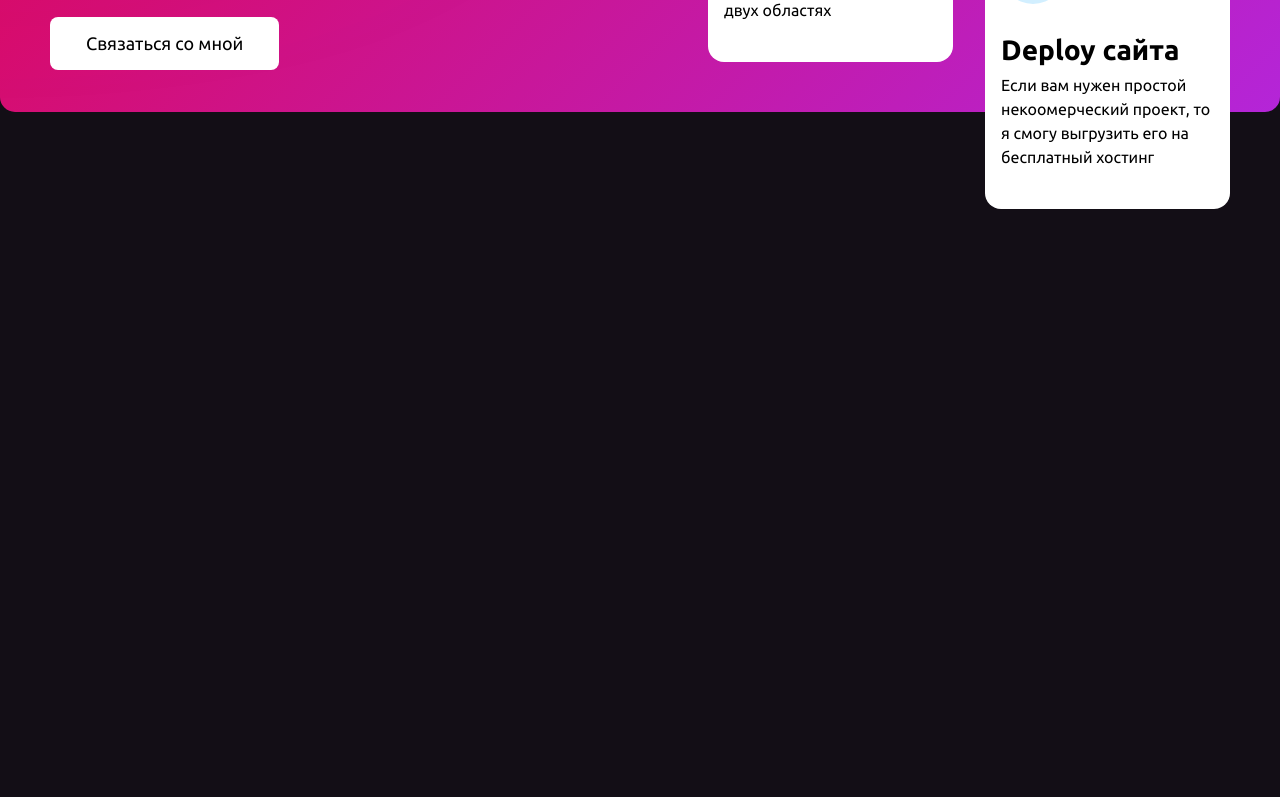
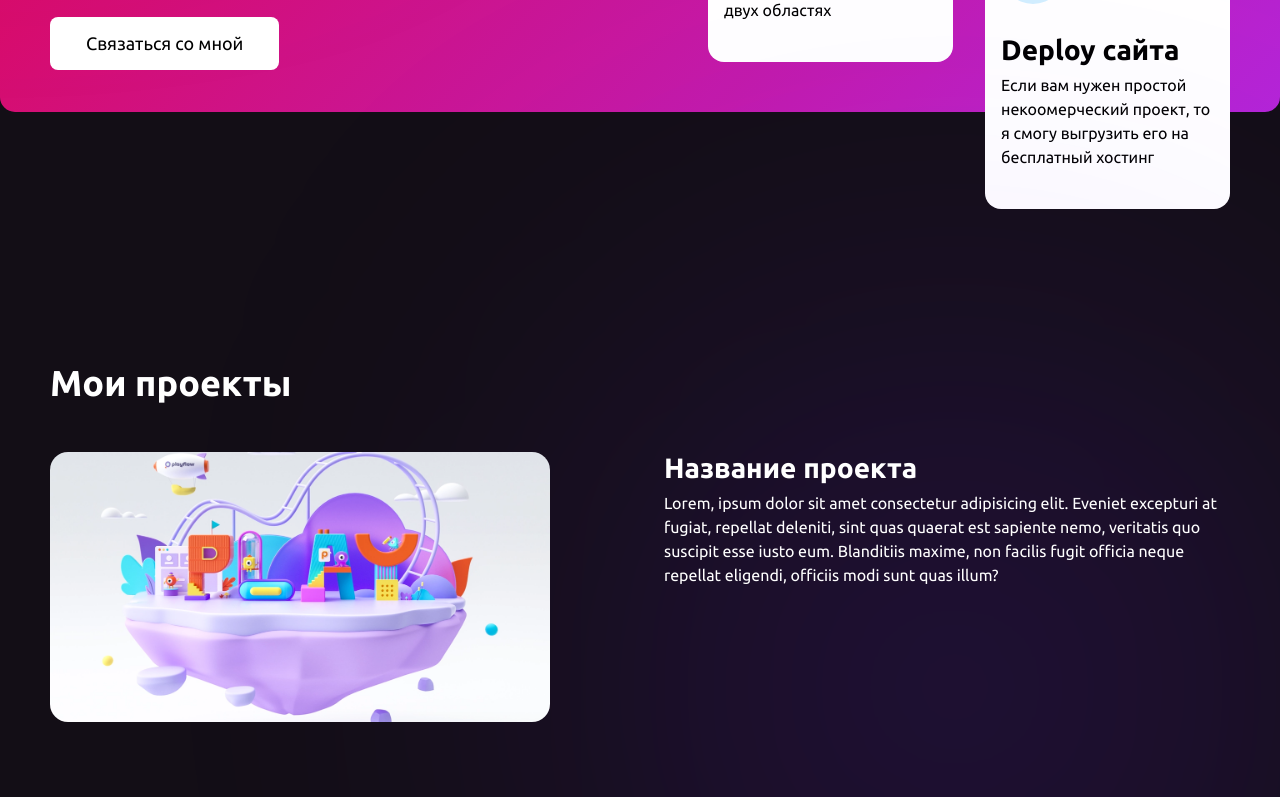
Before and after one commit to Milinkov-N/portfolio, a Next.js app: page / in a window 1280 px wide. Shown: the part 2000-2797 px from the top of the page. Before the commit the page ends 2312 px from the top, so only its background shows below. Built offline with nearby package versions, Linux system fonts and the light colour scheme.

Commit message:
created Projects section

```diff
--- /dev/null
+++ b/components/Projects.tsx
@@ -0,0 +1,62 @@
+import styles from 'styles/Projects.module.css'
+import Image from 'next/image'
+import { Heading } from './typography'
+import Wrapper from './Wrapper'
+import projectOneImage from 'public/project1.png'
+import projectTwoImage from 'public/project2.png'
+import Ellipse from './Ellipse'
+
+export default function Projects() {
+  return (
+    <section className={ styles.projectsSection }>
+      <Ellipse className={ styles.ellipse } color='violet' />
+      <Wrapper className={ styles.wrapper }>
+        <Heading
+          as='h2'
+          level={ 3 }
+          label='Мои проекты'
+        />
+        <div className={ styles.projectsList }>
+          <Project
+            image={ projectOneImage }
+            heading='Название проекта'
+            desc='Lorem, ipsum dolor sit amet consectetur adipisicing elit. Eveniet excepturi at fugiat, repellat deleniti, sint quas quaerat est sapiente nemo, veritatis quo suscipit esse iusto eum. Blanditiis maxime, non facilis fugit officia neque repellat eligendi, officiis modi sunt quas illum?'
+          />
+          <Project
+            image={ projectTwoImage }
+            heading='Название проекта'
+            desc='Lorem, ipsum dolor sit amet consectetur adipisicing elit. Eveniet excepturi at fugiat, repellat deleniti, sint quas quaerat est sapiente nemo, veritatis quo suscipit esse iusto eum. Blanditiis maxime, non facilis fugit officia neque repellat eligendi, officiis modi sunt quas illum?'
+          />
+        </div>
+      </Wrapper>
+    </section>
+  )
+}
+
+export interface IProject {
+  heading: string
+  image: StaticImageData
+  desc: string
+}
+
+function Project({ heading, image, desc }: IProject) {
+  return (
+    <div className={ styles.projectsListItem }>
+      <div className={ styles.imageWrapper }>
+        <Image
+          src={ image }
+          layout='fill'
+          objectFit='cover'
+        />
+      </div>
+      <div className={ styles.itemContent }>
+        <Heading
+          as='h3'
+          level={ 4 }
+          label={ heading }
+        />
+        <p>{ desc }</p>
+      </div>
+    </div>
+  )
+}
--- a/pages/index.tsx
+++ b/pages/index.tsx
@@ -5,6 +5,7 @@ import Hero from 'components/Hero'
 import TechStack from 'components/TechStack'
 import About from 'components/About'
 import Skills from 'components/Skills'
+import Projects from 'components/Projects'
 
 const Home: NextPage = () => {
   return (
@@ -19,6 +20,7 @@ const Home: NextPage = () => {
         <TechStack />
         <About />
         <Skills />
+        <Projects />
       </Layout>
     </>
   )
--- /dev/null
+++ b/styles/Projects.module.css
@@ -0,0 +1,58 @@
+.ellipse {
+  right: 0;
+}
+
+.wrapper {
+  position: relative;
+}
+
+.projectsList {
+  display: flex;
+  flex-direction: column;
+  gap: 5rem;
+  margin-top: 3rem;
+}
+
+.projectsListItem {
+  display: grid;
+  grid-template-columns: repeat(2, 1fr);
+  align-items: flex-start;
+  gap: 3rem;
+}
+
+.projectsListItem:nth-child(even) .itemContent {
+  order: -1;
+}
+
+.imageWrapper {
+  position: relative;
+  max-width: 500px;
+  height: 270px;
+  border-radius: 18px;
+  overflow: hidden;
+}
+
+@media screen and (max-width: 1000px) {
+  .ellipse {
+    transform: translateX(50%);
+  }
+}
+
+@media screen and (max-width: 875px) {
+  .projectsList {
+    gap: 3rem;
+  }
+  .projectsListItem {
+    grid-template-columns: 1fr;
+    gap: 2rem;
+  }
+
+  .projectsListItem:nth-child(even) .itemContent {
+    order: unset;
+  }
+
+  .imageWrapper {
+    left: 50%;
+    transform: translateX(-50%);
+  }
+}
--- a/styles/globals.css
+++ b/styles/globals.css
@@ -277,6 +277,9 @@ p, .text {
 }
 
 @media screen and (max-width: 720px) {
+  section {
+    padding: 25px 0;
+  }
   .wrapper {
     padding: 0 25px;
   }
```
Also changed, not shown: public/project1.png (added), public/project2.png (added).
